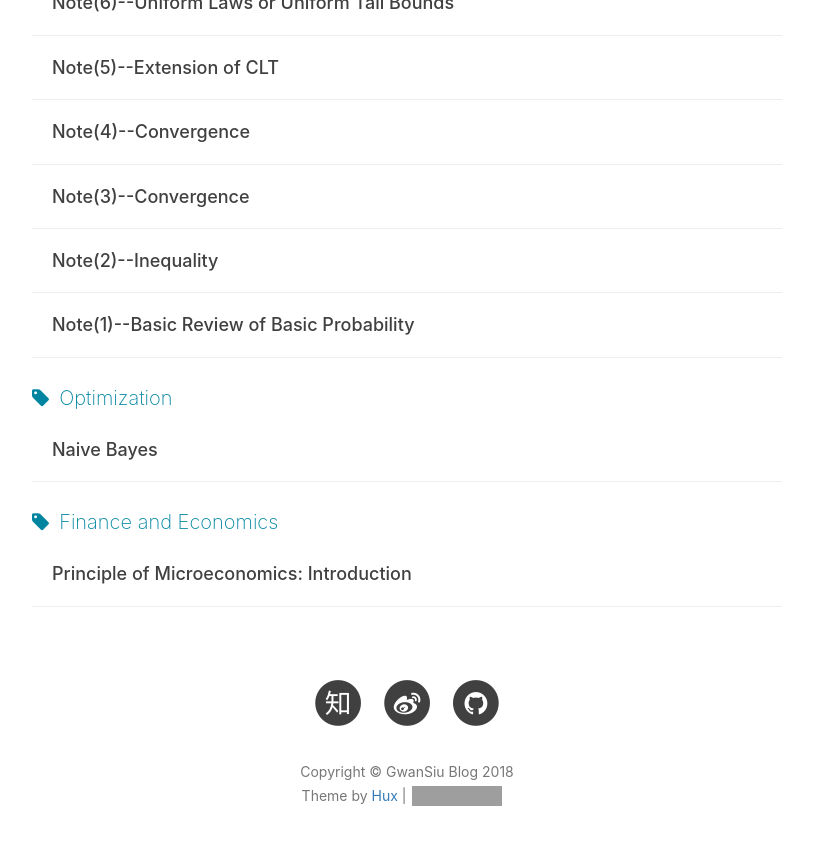
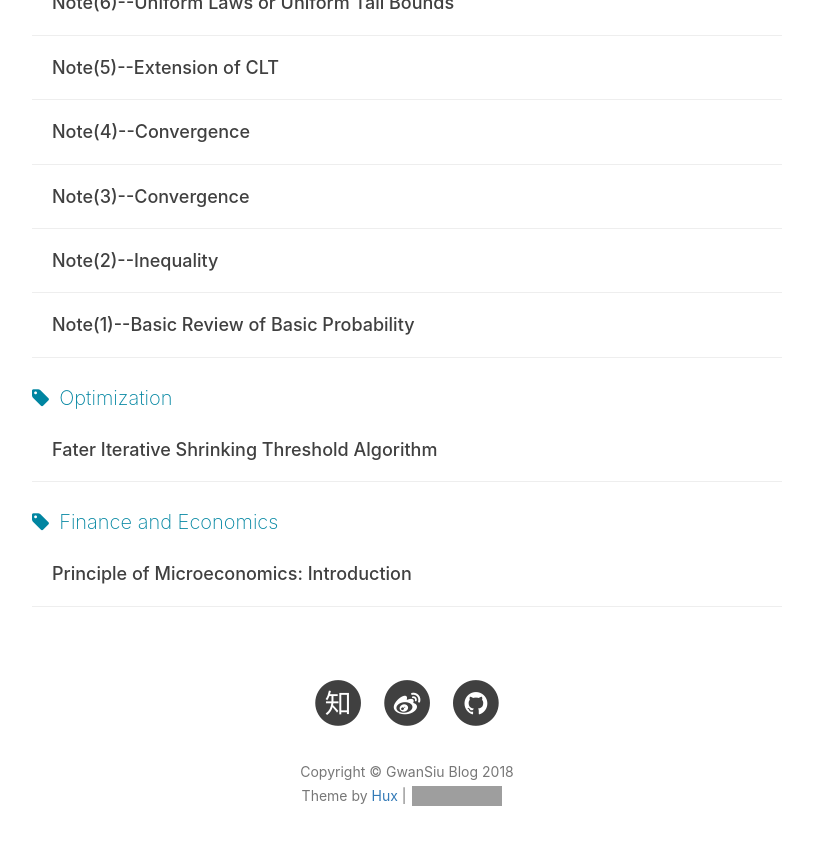
Before and after one commit to Gwan-Siu/gwansiu.github.io, a Jekyll site: the page built from tags.html, in a window 1280 px wide and 900 px high, scrolled down 4243 px. Shown: the top 845 px of the window, without its empty margins (233-1046 px from the left). Built offline with Jekyll 4.4.1, drawn with Linux system fonts in a browser that asks for light colours; nearby versions of some CDN libraries; comment, search, counter and statistics services are not loaded; grey boxes are pictures that could not be loaded.

Commit message:
FISTA
FISTA

```diff
--- a/_posts/2018-10-27-FISTA.markdown
+++ b/_posts/2018-10-27-FISTA.markdown
@@ -1,6 +1,6 @@
 ---
 layout:     post
-title:      "Naive Bayes"
+title:      "Fater Iterative Shrinking Threshold Algorithm"
 date:       2018-06-17 12:00:00
 author:     "GwanSiu"
 catalog: true
```
